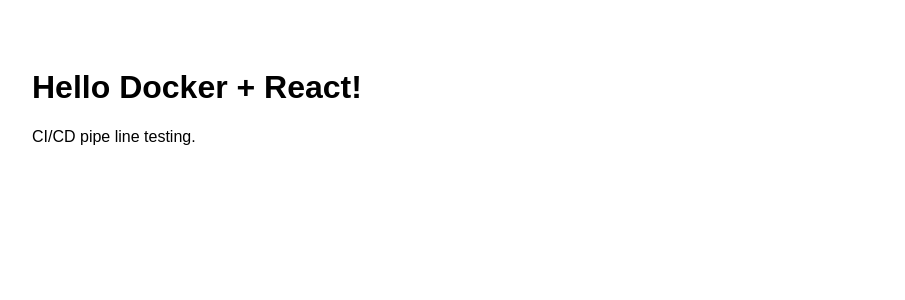
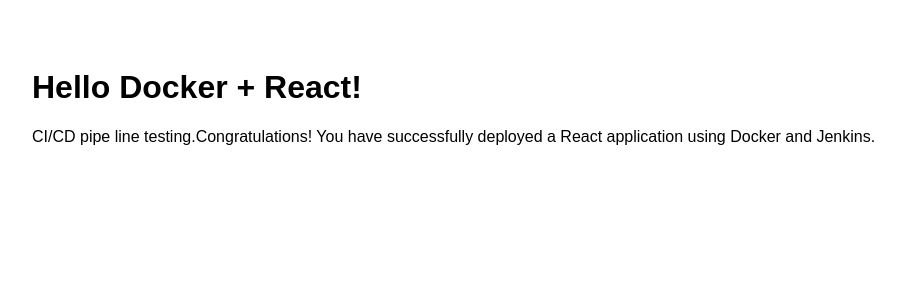
Before and after one commit to AnkushSaini0001/ci-cd-demo, a React (Vite) app: page / in a window 1280 px wide. Shown: the top 300 px of the page, without its empty margins (16-921 px from the left). Built offline with nearby package versions, Linux system fonts and the light colour scheme; the HTML template or start-up script is replaced by a standard one.

Commit message:
changes done

```diff
--- a/src/App.jsx
+++ b/src/App.jsx
@@ -4,7 +4,10 @@
   return (
     <div style={{ fontFamily: "Arial", padding: "40px" }}>
       <h1>Hello Docker + React!</h1>
-      <p>CI/CD pipe line testing.</p>
+      <p>
+        CI/CD pipe line testing.Congratulations! You have successfully deployed
+        a React application using Docker and Jenkins.
+      </p>
     </div>
   );
 }
```
